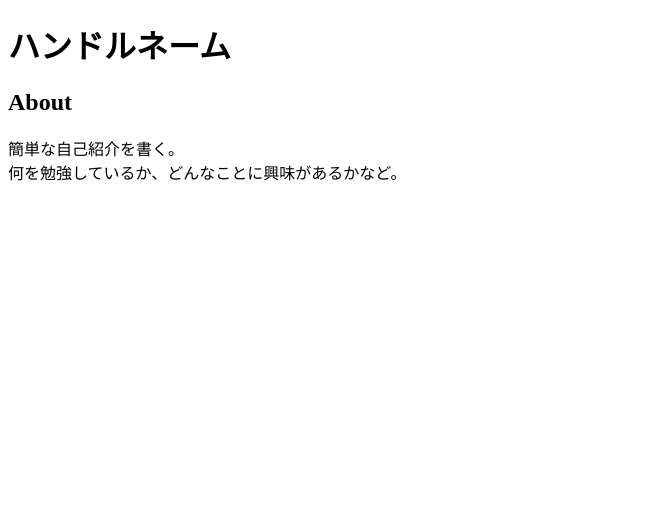
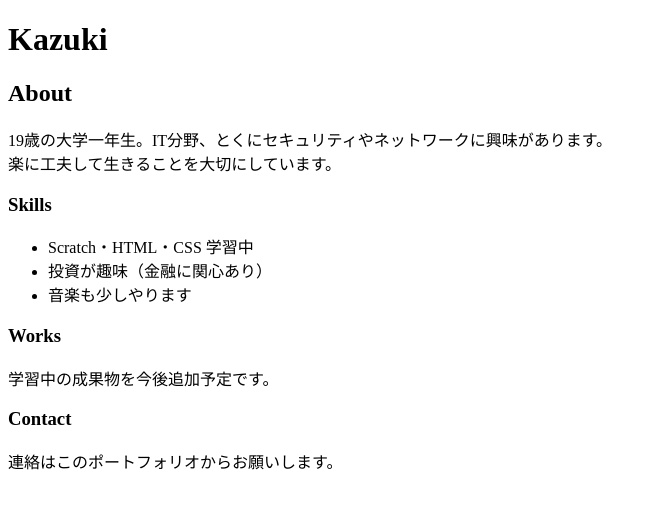
Before and after one commit to higg114114-beep/higg114114-beep.github.io, a plain HTML site: page index.html in a window 1280 px wide. Shown: the whole page, without its empty margins (0-657 px from the left). Drawn offline with Linux system fonts and the light colour scheme.

Commit message:
Update index.html

```diff
--- a/index.html
+++ b/index.html
@@ -3,15 +3,28 @@
   <head>
     <meta charset="utf-8">
     <meta name="viewport" content="width=device-width, initial-scale=1">
-    <title>ハンドルネームのポートフォリオ</title>
+    <title>Kazuki Portfolio</title>
   </head>
   <body>
-    <h1>ハンドルネーム</h1>
+    <h1>Kazuki</h1>
 
     <h2>About</h2>
     <p>
-      簡単な自己紹介を書く。<br>
-      何を勉強しているか、どんなことに興味があるかなど。
+      19歳の大学一年生。IT分野、とくにセキュリティやネットワークに興味があります。<br>
+      楽に工夫して生きることを大切にしています。
     </p>
+
+    <h3>Skills</h3>
+    <ul>
+      <li>Scratch・HTML・CSS 学習中</li>
+      <li>投資が趣味（金融に関心あり）</li>
+      <li>音楽も少しやります</li>
+    </ul>
+
+    <h3>Works</h3>
+    <p>学習中の成果物を今後追加予定です。</p>
+
+    <h3>Contact</h3>
+    <p>連絡はこのポートフォリオからお願いします。</p>
   </body>
 </html>
```
